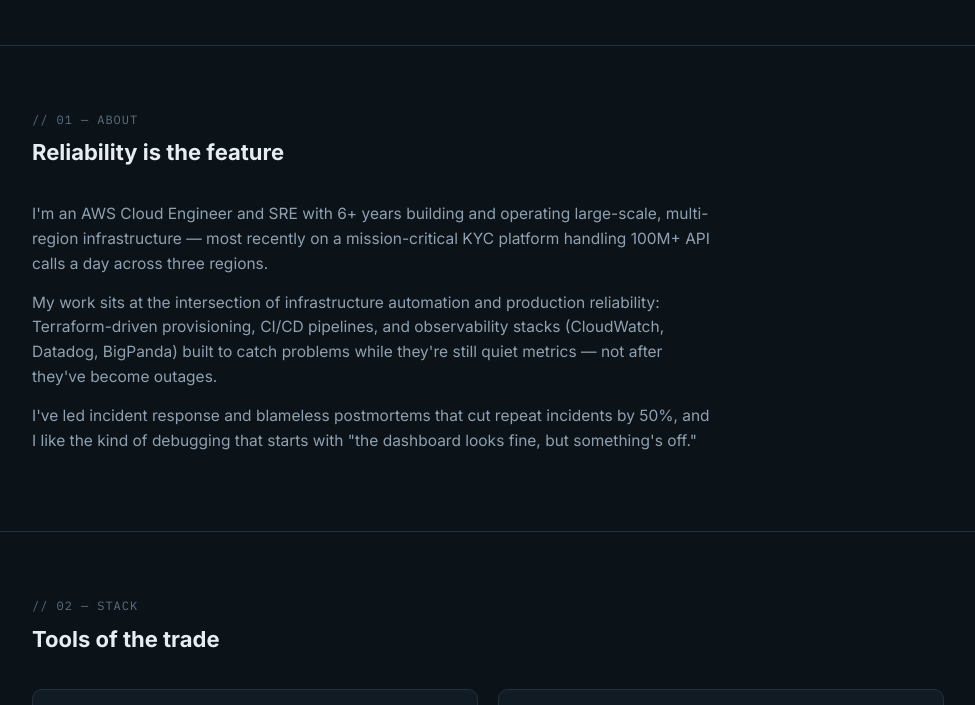
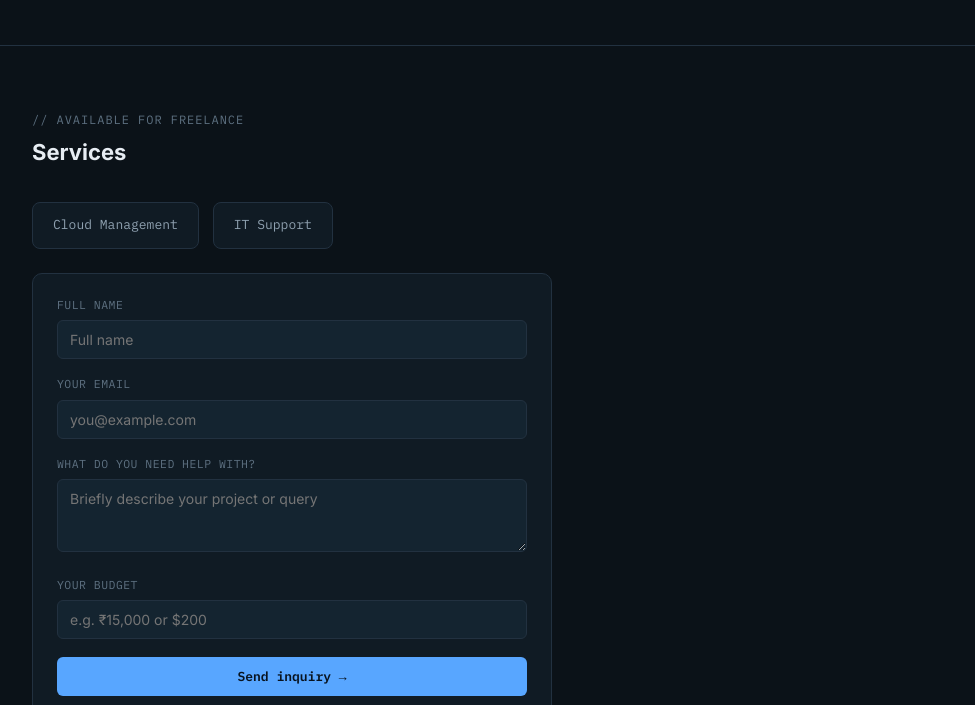
Before and after one commit to nitya-tomar/Portfolio, a plain HTML site: page index.html in a window 1280 px wide. Shown: the part 624-1329 px from the top of the page, without its empty margins (152-1127 px from the left). Drawn offline with Linux system fonts and the light colour scheme.

Commit message:
new service feature added

```diff
--- a/index.html
+++ b/index.html
@@ -219,6 +219,42 @@
   .project-card p{color:var(--text-dim); font-size:14px; margin-top:6px;}
   .project-tags{display:flex; flex-wrap:wrap; gap:6px; margin-top:12px;}
 
+  /* ---------- SERVICES ---------- */
+  .service-row{display:flex; flex-wrap:wrap; gap:14px;}
+  .service-btn{
+    font-family:var(--mono); font-size:13px; color:var(--text-dim);
+    background:var(--panel); border:1px solid var(--border); border-radius:8px;
+    padding:12px 20px; transition:border-color .15s, color .15s;
+  }
+  .service-btn:hover{border-color:var(--accent); color:var(--text);}
+
+  .inquiry-form{
+    margin-top:24px; max-width:520px;
+    background:var(--panel); border:1px solid var(--border); border-radius:10px;
+    padding:22px 24px;
+  }
+  .inquiry-form label{
+    display:block; font-family:var(--mono); font-size:11.5px;
+    color:var(--text-faint); text-transform:uppercase; letter-spacing:.04em;
+    margin-bottom:6px; margin-top:16px;
+  }
+  .inquiry-form label:first-of-type{margin-top:0;}
+  .inquiry-form input, .inquiry-form textarea{
+    width:100%; background:var(--panel-2); border:1px solid var(--border);
+    border-radius:6px; padding:10px 12px; color:var(--text);
+    font-family:var(--sans); font-size:14px; resize:vertical;
+  }
+  .inquiry-form input:focus, .inquiry-form textarea:focus{
+    outline:none; border-color:var(--accent);
+  }
+  .inquiry-form button{
+    margin-top:18px; width:100%;
+    font-family:var(--mono); font-size:13px; font-weight:600;
+    background:var(--accent); color:#08131F; border:none;
+    padding:11px 18px; border-radius:6px; cursor:pointer;
+  }
+  .inquiry-form button:hover{opacity:.9;}
+
   /* ---------- CERTS ---------- */
   .cert-row{display:grid; grid-template-columns:repeat(4,1fr); gap:14px;}
   @media(max-width:720px){ .cert-row{grid-template-columns:repeat(2,1fr);} }
@@ -264,6 +300,7 @@
     <div class="nav-brand"><span class="pulse-dot"></span> nitya-tomar.status</div>
     <div class="nav-links">
       <a href="#about">About</a>
+      <a href="#services">Services</a>
       <a href="#experience">Experience</a>
       <a href="#incidents">Incidents</a>
       <a href="#projects">Projects</a>
@@ -291,6 +328,38 @@
     </div>
   </div>
 </header>
+
+<section id="services" class="reveal">
+  <div class="wrap">
+    <div class="section-head">
+      <div class="eyebrow">// available for freelance</div>
+      <h2>Services</h2>
+    </div>
+    <div class="service-row">
+      <a class="service-btn" href="#inquiry-form" onclick="return selectService('Cloud Management')">Cloud Management</a>
+      <a class="service-btn" href="#inquiry-form" onclick="return selectService('IT Support')">IT Support</a>
+    </div>
+
+    <form class="inquiry-form" id="inquiry-form" action="https://formspree.io/f/meaqovor" method="POST" onsubmit="return sendInquiryToFormspree(event)">
+      <input type="hidden" id="inq-service-type" name="service_type" value="General">
+
+      <label for="inq-name">Full name</label>
+      <input type="text" id="inq-name" name="name" required placeholder="Full name">
+
+      <label for="inq-email">Your email</label>
+      <input type="email" id="inq-email" name="email" required placeholder="you@example.com">
+
+      <label for="inq-query">What do you need help with?</label>
+      <textarea id="inq-query" name="query" rows="3" required placeholder="Briefly describe your project or query"></textarea>
+
+      <label for="inq-budget">Your budget</label>
+      <input type="text" id="inq-budget" name="budget" required placeholder="e.g. ₹15,000 or $200">
+
+      <button type="submit" id="inquiry-submit-btn">Send inquiry →</button>
+    </form>
+    <p style="font-family:var(--mono); font-size:12px; color:var(--text-faint); margin-top:10px;" id="inquiry-fallback-note"></p>
+  </div>
+</section>
 
 <section id="about" class="reveal">
   <div class="wrap">
@@ -515,6 +584,7 @@
   <div class="wrap">
     <div class="eyebrow">// 06 — contact</div>
     <h2 style="font-size:22px; font-weight:700; margin-top:6px;">Open to SRE / Cloud roles</h2>
+    <p style="font-family:var(--mono); font-size:12.5px; color:var(--text-faint); margin-top:6px;">Email is the fastest way to reach me — LinkedIn messages may be missed without Premium.</p>
     <div class="contact-grid">
       <a class="contact-item" href="mailto:nityasingh284@gmail.com">✉ nityasingh284@gmail.com</a>
       <a class="contact-item" href="https://linkedin.com/in/nitya-tomar-bbab57129" target="_blank" rel="noopener">↗ LinkedIn</a>
@@ -525,10 +595,54 @@
 </footer>
 
 <script>
+  // ---------- Service button → pre-select service type and scroll to form ----------
+  function selectService(serviceName) {
+    const field = document.getElementById('inq-service-type');
+    if (field) field.value = serviceName;
+    const form = document.getElementById('inquiry-form');
+    if (form) form.scrollIntoView({ behavior: 'smooth', block: 'center' });
+    const note = document.getElementById('inquiry-fallback-note');
+    if (note) note.textContent = 'Inquiring about: ' + serviceName;
+    return false;
+  }
+
+  // ---------- Inquiry form → Formspree (real submission, lands in inbox automatically) ----------
+  function sendInquiryToFormspree(e) {
+    e.preventDefault();
+    const form = document.getElementById('inquiry-form');
+    const btn = document.getElementById('inquiry-submit-btn');
+    const note = document.getElementById('inquiry-fallback-note');
+
+    btn.disabled = true;
+    btn.textContent = 'Sending...';
+
+    fetch(form.action, {
+      method: 'POST',
+      body: new FormData(form),
+      headers: { 'Accept': 'application/json' }
+    })
+      .then(response => {
+        if (response.ok) {
+          form.reset();
+          btn.textContent = 'Sent ✓';
+          if (note) note.textContent = "Thanks — I'll get back to you soon.";
+        } else {
+          throw new Error('Submission failed');
+        }
+      })
+      .catch(() => {
+        btn.disabled = false;
+        btn.textContent = 'Send inquiry →';
+        if (note) note.textContent = 'Something went wrong — please email nityasingh284@gmail.com directly.';
+      });
+
+    return false;
+  }
+
   // ---------- Email button: copy-to-clipboard fallback ----------
-  function copyEmailFallback(e) {
+  function copyEmailFallback(e, noteId) {
     const email = 'nityasingh284@gmail.com';
-    const note = document.getElementById('email-fallback-note');
+    const note = document.getElementById(noteId || 'email-fallback-note');
     if (navigator.clipboard) {
       navigator.clipboard.writeText(email).then(() => {
         if (note) note.textContent = 'Email copied to clipboard: ' + email;
```
